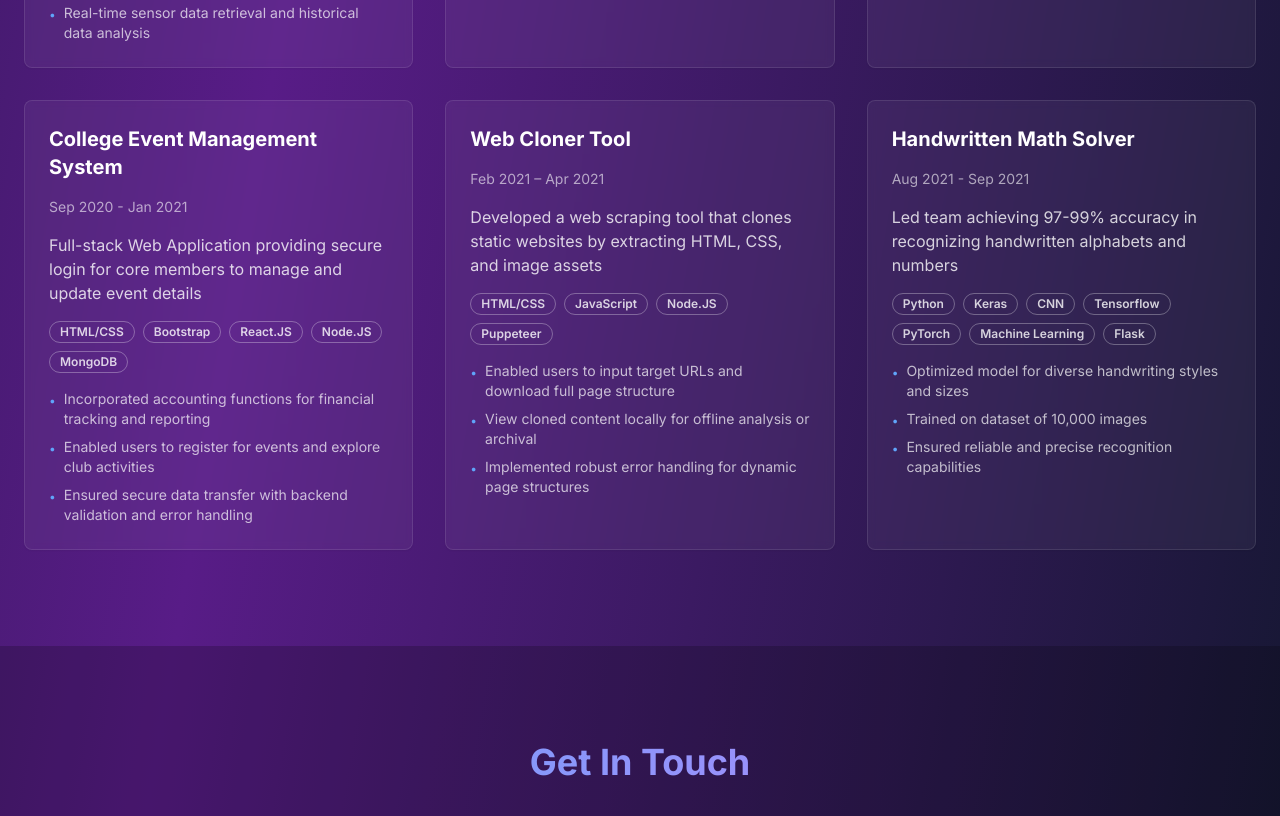
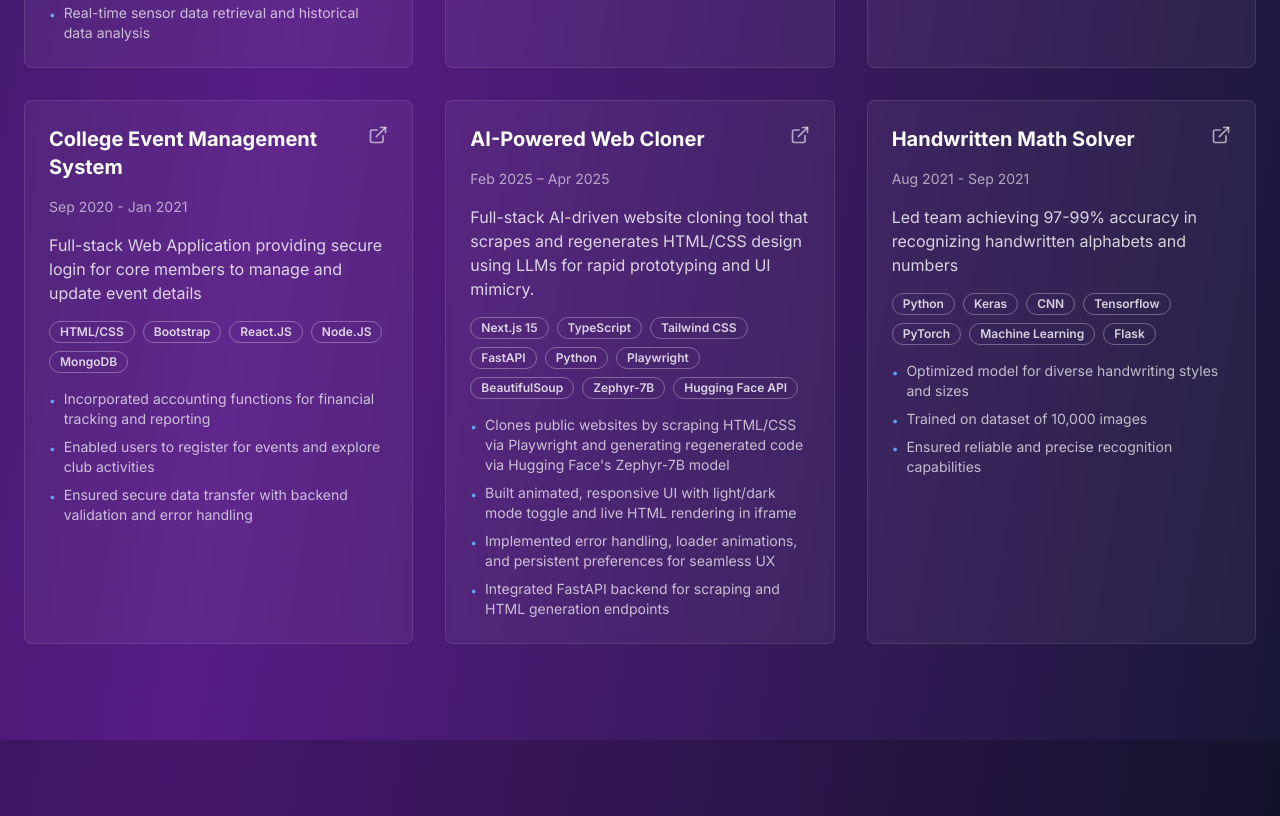
Before and after one commit to Abhijnya002/abhijnya002.github.io, a React (Vite) app: page / in a window 1280 px wide. Shown: the part 5820-6636 px from the top of the page. Built offline with nearby package versions, Linux system fonts and the light colour scheme.

Commit message:
Updated website content or files

```diff
--- a/src/pages/Index.tsx
+++ b/src/pages/Index.tsx
@@ -172,7 +172,8 @@ const Index = () => {
         "Used Flan-T5 and DistilBART-CNN for task generation",
         "Enabled scalable export to Excel using OpenPyXL",
         "Reduced review time & errors while supporting downstream planning"
-      ]
+      ],
+      link: "https://ai-powered-data-extracter.vercel.app/"
     },
     {
       title: "Threat Intelligence Dashboard",
@@ -184,7 +185,7 @@ const Index = () => {
         "Integrated dynamic visualizations (Pie, Bar, Line charts)",
         "Enhanced security team workflows and cyber situational awareness"
       ],
-      link: "#"
+      link: "https://abhijnya002.github.io/CTI-Dashboard/"
     },
     {
       title: "College Event Management System",
@@ -195,18 +196,21 @@ const Index = () => {
         "Incorporated accounting functions for financial tracking and reporting",
         "Enabled users to register for events and explore club activities",
         "Ensured secure data transfer with backend validation and error handling"
-      ]
+      ],
+      link: "https://github.com/Abhijnya002/College-Event-Mangement-System-"
     },
     {
-      title: "Web Cloner Tool",
-      period: "Feb 2021 – Apr 2021",
-      tech: ["HTML/CSS", "JavaScript", "Node.JS", "Puppeteer"],
-      description: "Developed a web scraping tool that clones static websites by extracting HTML, CSS, and image assets",
-      highlights: [
-        "Enabled users to input target URLs and download full page structure",
-        "View cloned content locally for offline analysis or archival",
-        "Implemented robust error handling for dynamic page structures"
-      ]
+      title: "AI-Powered Web Cloner",
+  period: "Feb 2025 – Apr 2025",
+  tech: ["Next.js 15", "TypeScript", "Tailwind CSS", "FastAPI", "Python", "Playwright", "BeautifulSoup", "Zephyr-7B", "Hugging Face API"],
+  description: "Full-stack AI-driven website cloning tool that scrapes and regenerates HTML/CSS design using LLMs for rapid prototyping and UI mimicry.",
+  highlights: [
+    "Clones public websites by scraping HTML/CSS via Playwright and generating regenerated code via Hugging Face's Zephyr-7B model",
+    "Built animated, responsive UI with light/dark mode toggle and live HTML rendering in iframe",
+    "Implemented error handling, loader animations, and persistent preferences for seamless UX",
+    "Integrated FastAPI backend for scraping and HTML generation endpoints"
+  ],
+  link: "https://github.com/Abhijnya002/Web-cloner"
     },
     {
       title: "Handwritten Math Solver",
@@ -217,7 +221,8 @@ const Index = () => {
         "Optimized model for diverse handwriting styles and sizes",
         "Trained on dataset of 10,000 images",
         "Ensured reliable and precise recognition capabilities"
-      ]
+      ],
+      link : "https://github.com/Abhijnya002/Handwritten-Maths-solver"
     }
   ];
 
@@ -629,7 +634,7 @@ const Index = () => {
             <div className="mb-16">
               <h3 className="text-3xl font-bold text-center mb-10 text-yellow-400">🏆 Awards & Achievements</h3>
               <div className="flex justify-center">
-                <Card className="bg-gradient-to-r from-yellow-900/40 to-orange-900/40 border-yellow-400/50 backdrop-blur-sm hover:from-yellow-900/60 hover:to-orange-900/60 transition-all duration-300 hover-scale">
+                <Card className="bg-gradient-to-r from-blue-900/40 to-orange-900/40 border-yellow-400/50 backdrop-blur-sm hover:from-yellow-900/60 hover:to-orange-900/60 transition-all duration-300 hover-scale">
                   <CardContent className="p-8 text-center">
                     <Award className="w-16 h-16 text-yellow-400 mx-auto mb-6" />
                     <p className="text-yellow-200 font-bold text-xl mb-2">BRONZE STAR Award - Mercedes Benz R&D (2023)</p>
```
